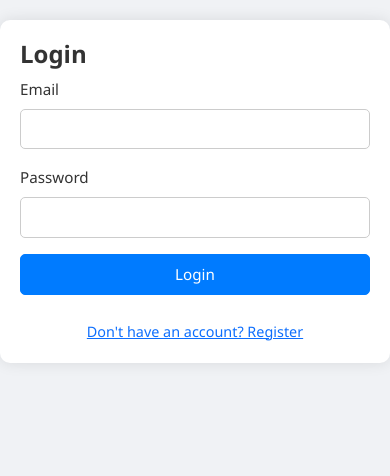
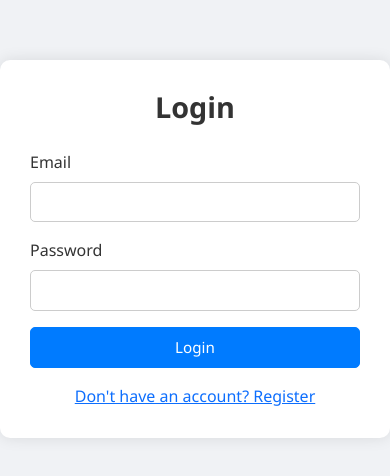
Before and after one commit to ayktsrl/seaservice, a plain HTML site: page index.html in a window 390 px wide. Drawn offline with nearby package versions, Linux system fonts and the light colour scheme.

Commit message:
Add files via upload

```diff
--- a/index.html
+++ b/index.html
@@ -6,39 +6,6 @@
   <title>Login</title>
   <link href="https://cdn.jsdelivr.net/npm/bootstrap@5.3.0/dist/css/bootstrap.min.css" rel="stylesheet" />
   <link rel="stylesheet" href="style.css" />
-  <style>
-    @media (max-width: 768px) {
-      .login-wrapper {
-        margin: 20px;
-        padding: 20px;
-        border-radius: 10px;
-        background: white;
-        box-shadow: 0 0 15px rgba(0,0,0,0.1);
-        max-width: 400px;
-        margin-left: auto;
-        margin-right: auto;
-      }
-
-      .form-title {
-        font-size: 1.5rem;
-      }
-
-      .form-label {
-        font-size: 0.95rem;
-      }
-
-      .form-control,
-      .btn {
-        font-size: 0.95rem;
-      }
-
-      .text-center a {
-        font-size: 0.9rem;
-        display: inline-block;
-        margin-top: 10px;
-      }
-    }
-  </style>
 </head>
 <body>
   <div class="login-wrapper">
--- a/style.css
+++ b/style.css
@@ -13,6 +13,26 @@ body {
   max-width: 1200px;
   margin: auto;
   padding: 15px;
+}
+
+/* --------------------------------
+   Login Sayfası (Ortak Giriş Formları)
+---------------------------------*/
+.login-wrapper {
+  max-width: 400px;
+  width: 100%;
+  margin: 60px auto;
+  padding: 30px;
+  border-radius: 10px;
+  background: white;
+  box-shadow: 0 0 15px rgba(0, 0, 0, 0.1);
+}
+
+.form-title {
+  text-align: center;
+  margin-bottom: 25px;
+  font-size: 1.8rem;
+  font-weight: bold;
 }
 
 /* --------------------------------
@@ -111,29 +131,15 @@ p {
    Responsive ve Mobil Ayarlar
 ---------------------------------*/
 @media (max-width: 768px) {
-  /* Genel container padding */
   .container {
     padding: 10px;
   }
 
-  /* Yazı ve başlıklar küçülür */
-  h1 {
-    font-size: 1.8rem;
-  }
+  h1 { font-size: 1.8rem; }
+  h2 { font-size: 1.6rem; }
+  h3 { font-size: 1.4rem; }
+  h4 { font-size: 1.2rem; }
 
-  h2 {
-    font-size: 1.6rem;
-  }
-
-  h3 {
-    font-size: 1.4rem;
-  }
-
-  h4 {
-    font-size: 1.2rem;
-  }
-
-  /* Form elemanları, butonlar küçülür */
   .form-control,
   .form-select,
   textarea,
@@ -141,42 +147,35 @@ p {
     font-size: 0.95rem;
   }
 
-  /* Buton tam genişlik */
   .btn {
     width: 100%;
     padding: 0.5rem 1rem;
   }
 
-  /* Navbar menü mobilde açılır */
   .navbar-collapse {
     background: #007bff;
     padding: 10px;
   }
 
-  /* Kartlar ve kutular alt alta dizilir */
   .d-flex.justify-content-between {
     flex-direction: column !important;
     gap: 10px;
   }
 
-  /* Tablo mobilde kaydırılabilir */
   .table-responsive {
     overflow-x: auto;
   }
 
-  /* Kart ve liste fontları küçülür */
   .ship-card, .application-card, .stat-card {
     font-size: 0.95rem;
     padding: 15px;
   }
 
-  /* Arama ve buton alanları alt alta gelir */
   .search-export-wrapper,
   .btn-group {
     flex-direction: column !important;
   }
 
-  /* Modal footer butonlar alt alta */
   .modal-footer {
     flex-direction: column;
     gap: 10px;
@@ -190,17 +189,14 @@ p {
 /* --------------------------------
    Özel Durumlar ve İnce Ayarlar
 ---------------------------------*/
-/* Checkbox label boyutu */
 .form-check-label {
   font-size: 0.95rem;
 }
 
-/* Küçük butonlar için genişlik */
 button.btn-sm {
   min-width: 80px;
 }
 
-/* Boşluk ayarları */
 .mb-3 {
   margin-bottom: 1rem !important;
 }
```
